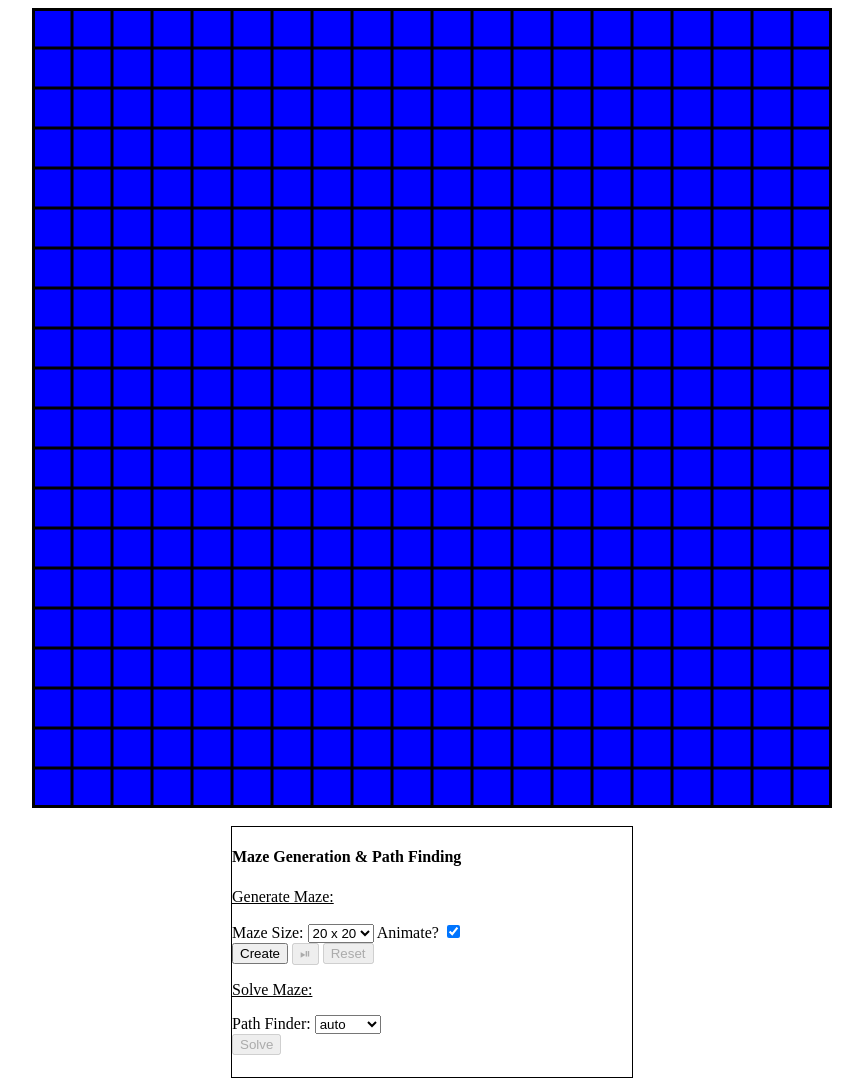
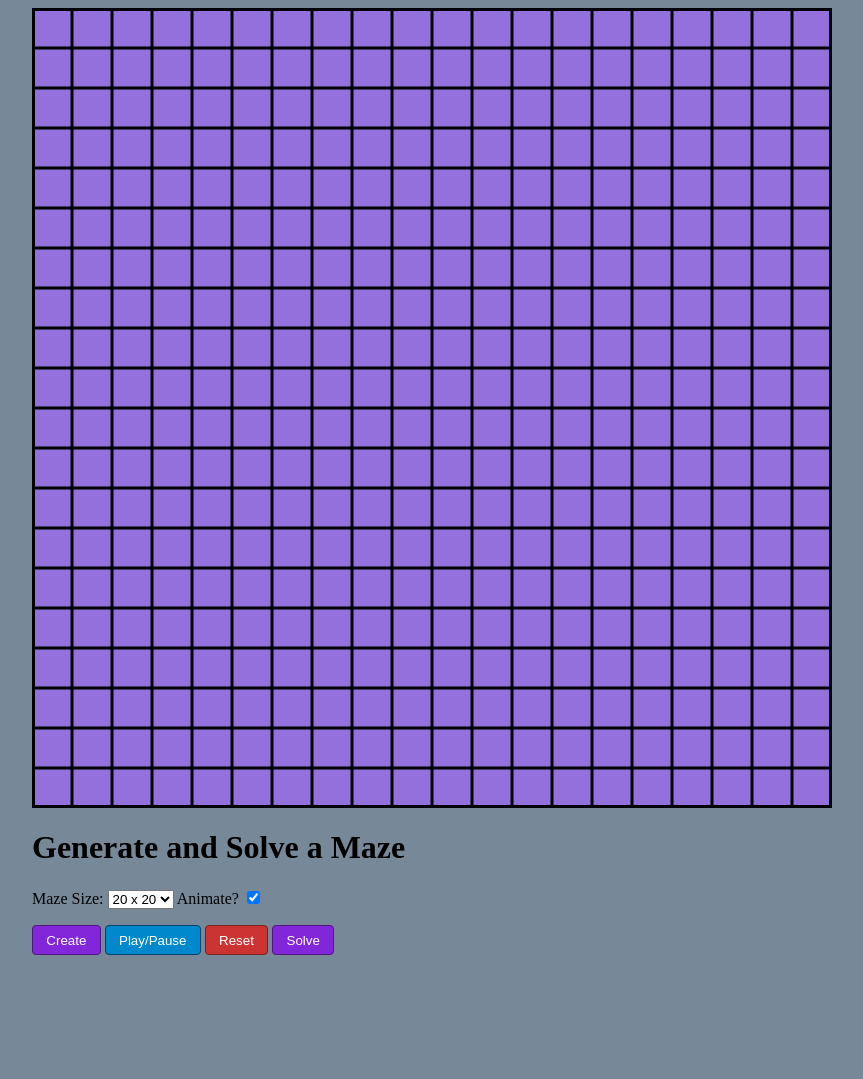
Before and after one commit to MdeVillefort/mazes, a plain HTML site: page index.html in a window 1280 px wide. Shown: the whole page, without its empty margins (208-1071 px from the left). Drawn offline with Linux system fonts and the light colour scheme.

Commit message:
Changed the color of the page and cleaned up the UI a little.

```diff
--- a/index.html
+++ b/index.html
@@ -9,10 +9,9 @@
     <div class="maze center">
       <canvas id="canvas" width="800" height="800"></canvas>
     </div>
-    <br>
     <div class="ui center">
-      <h4>Maze Generation & Path Finding</h4>
-      <p><u>Generate Maze:</u></p>
+      <h1>Generate and Solve a Maze</h1>
+      <div class="spread">
         <label for="maze-size">Maze Size:</label>
         <select id="maze-size">
           <option value="10">10 x 10</option>
@@ -21,18 +20,13 @@
         </select>
         <label for="animate-maze">Animate?</label>
         <input type="checkbox" id="animate-maze" checked />
-      <br>
-      <button id="create-maze">Create</button>
-      <button id="play-pause-maze" disabled>&#x23EF</button>
-      <button id="reset-maze" disabled>Reset</button>
-      <p><u>Solve Maze:</u></p>
-      <label for="path-finder">Path Finder:</label>
-      <select id="path-finder">
-        <option value="auto">auto</option>
-        <option value="manual">manual</option>
-      </select>
-      <br>
-      <button id="solve-maze" disabled>Solve</button>
+      </div>
+      <div class="spread">
+        <button id="create-maze" class="btn btn-primary">Create</button>
+        <button id="play-pause-maze" class="btn btn-accent" disabled>Play/Pause</button>
+        <button id="reset-maze" class="btn btn-danger" disabled>Reset</button>
+        <button id="solve-maze" class="btn btn-primary" disabled>Solve</button>
+      </div>
     </div>
     <script src="main.js" type="module"></script>
   </body>
--- a/modules/maze.js
+++ b/modules/maze.js
@@ -22,6 +22,11 @@ class Maze {
       'CELL_VISITED' : 0x10   // 10000
     };
     Object.freeze(this.states);
+    this.colors = {
+      "CURRENT_NODE" : "rgb(0, 255, 0)",
+      "UNVISITIED_NODE" : "rgb(147, 112, 219)",
+      "VISITED_NODE" : "rgb(255, 255, 255)",
+    };
 
     this.initMaze();
   }
@@ -60,14 +65,14 @@ class Maze {
         let node = this.nodes[y * this.gridX + x];
 
         if (this.nVisited < this.gridX * this.gridY)
-            this.ctx.fillStyle = 'rgb(0, 255, 0)';
+            this.ctx.fillStyle = this.colors["CURRENT_NODE"];
 
         if ((x === this.stack[N - 1][0] && y === this.stack[N - 1][1]) && this.nVisited < this.gridX * this.gridY) {
-          this.ctx.fillStyle = 'rgb(0, 255, 0)';
+          this.ctx.fillStyle = this.colors["CURRENT_NODE"];
         } else if (node & CELL_VISITED) {
-          this.ctx.fillStyle = 'rgb(255, 255, 255)';
+          this.ctx.fillStyle = this.colors["VISITED_NODE"];
         } else {
-          this.ctx.fillStyle = 'rgb(0, 0, 255)';
+          this.ctx.fillStyle = this.colors["UNVISITIED_NODE"];
         }
         this.ctx.fillRect(x * this.nodeX, y * this.nodeY, this.nodeX, this.nodeY);
         this.ctx.fill();
@@ -172,7 +177,7 @@ class Maze {
     this.ctx.lineWidth = 3;
 
     // Color background
-    this.ctx.fillStyle = 'rgb(0, 0, 255)';
+    this.ctx.fillStyle = this.colors["UNVISITIED_NODE"];
     this.ctx.fillRect(0, 0, this.gridX * this.nodeX, this.gridY * this.nodeY);
     this.ctx.fill();
 
--- a/style.css
+++ b/style.css
@@ -1,9 +1,14 @@
 html, body {
   height : 100%;
+  background-color: #778899;
 }
 
 .center {
   margin : 0 auto;
+}
+
+.spread {
+  margin-top: 1rem;
 }
 
 .maze {
@@ -18,7 +23,53 @@ html, body {
 }
 
 .ui {
-    border : 1px solid black;
-    width : 400px;
+  width : 800px;
   height : 250px;
 }
+
+.btn {
+  background-color: hsl(0, 0%, 90%);
+  border: 1px solid hsl(0, 0%, 70%);
+  outline: none;
+  cursor: pointer;
+  padding: .5em 1em;
+  border-radius: .3em;
+}
+
+.btn:hover {
+  background-color: hsl(0, 0%, 80%);
+  box-shadow: 0 0 5px 0 hsl(0, 0%, 70%);
+}
+
+.btn.btn-primary {
+  background-color: hsl(271, 70%, 50%);
+  border-color: hsl(271, 70%, 30%);
+  color: white;
+}
+
+.btn.btn-primary:hover {
+  background-color: hsl(271, 70%, 40%);
+  box-shadow: 0 0 5px 0 hsl(271, 70%, 30%);
+}
+
+.btn.btn-danger {
+  background-color: hsl(0, 60%, 50%);
+  border-color: hsl(0, 60%, 30%);
+  color: white;
+}
+
+.btn.btn-danger:hover {
+  background-color: hsl(0, 60%, 40%);
+  box-shadow: 0 0 5px hsl(0, 60%, 30%);
+}
+
+.btn.btn-accent {
+  background-color: hsl(200, 100%, 40%);
+  border-color: hsl(200, 100%, 20%);
+  color: white;
+}
+
+.btn.btn-accent:hover, .btn.btn-accent:focus {
+  background-color: hsl(200, 100%, 30%);
+  box-shadow: 0 0 5px 0 hsl(200, 100%, 20%);
+}
```
Lines whose indentation alone changed are shown as unchanged.
